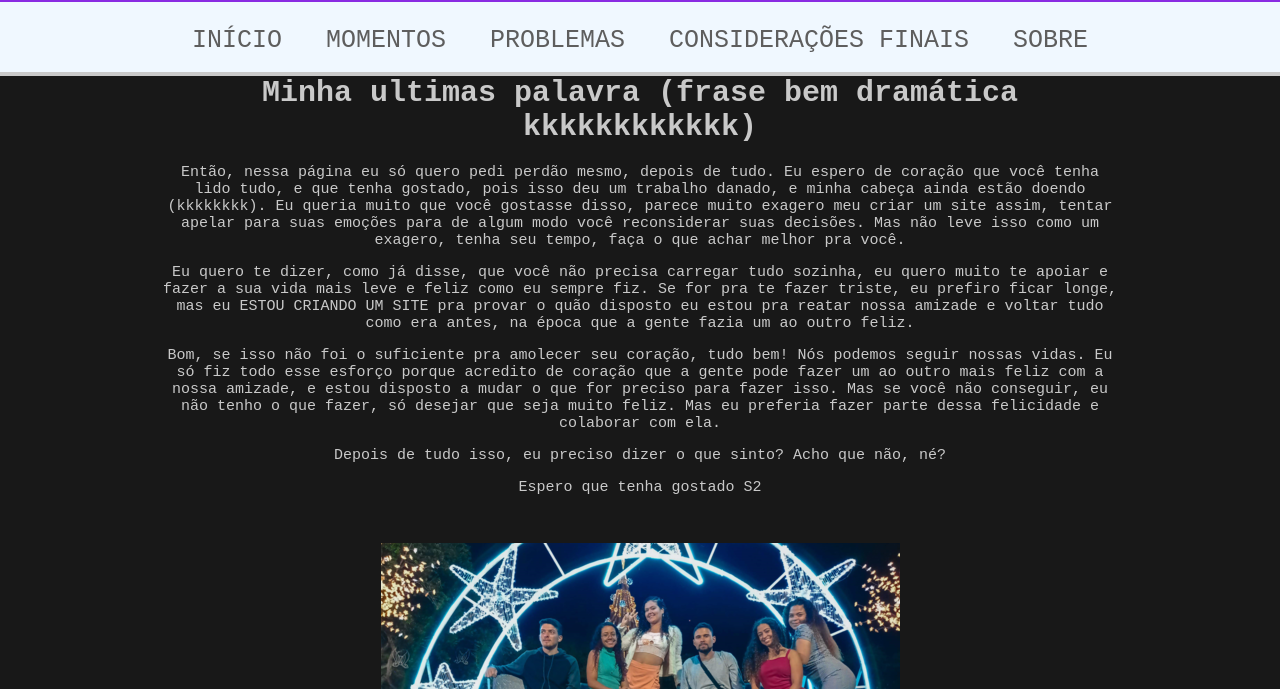
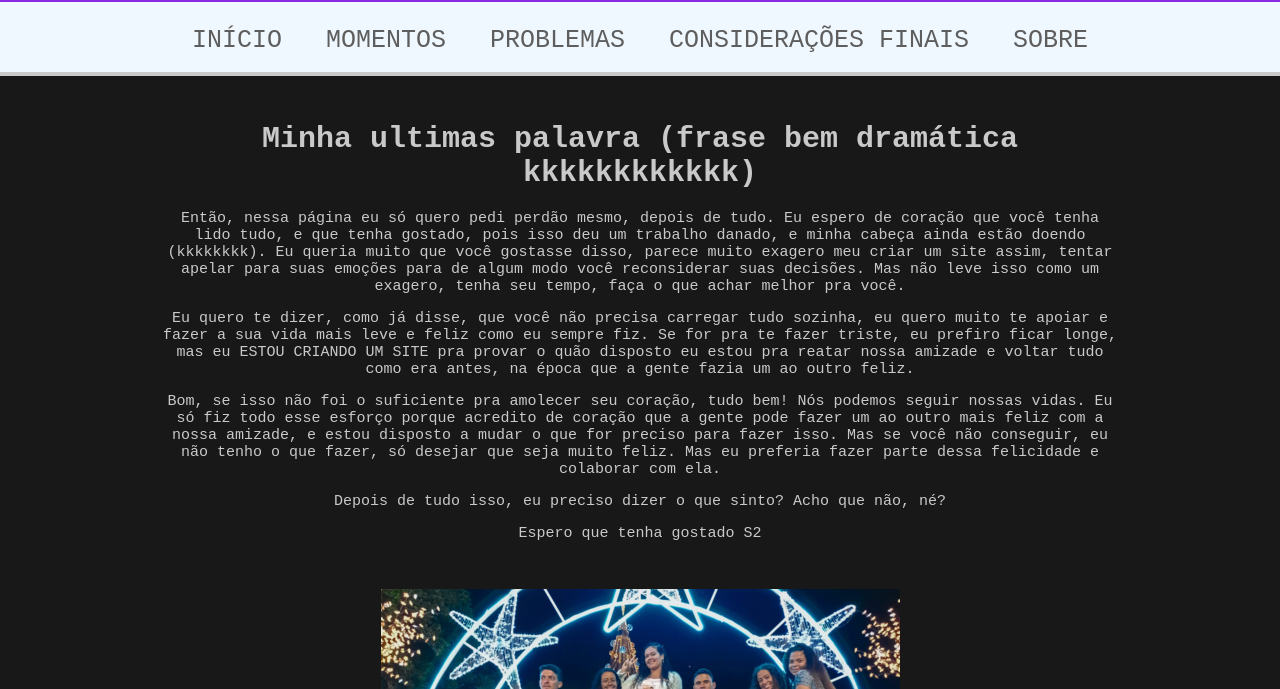
Before and after one commit to Cl3ytu/debs, a plain HTML site: page index4.html in a window 1280 px wide. Shown: the part 111-800 px from the top of the page. Drawn offline with Linux system fonts and the light colour scheme.

Commit message:
Update index4.html

```diff
--- a/index4.html
+++ b/index4.html
@@ -61,7 +61,7 @@
 
     <div class="body-100 bloco-texto">
         <div class="content">
-            <h1 class="texto-destaque">Minha ultimas palavra (frase bem dramática kkkkkkkkkkkk)</h1>
+            <h1 class="texto-destaque spacetop">Minha ultimas palavra (frase bem dramática kkkkkkkkkkkk)</h1>
             <p class="texto-destaque">Então, nessa página eu só quero pedi perdão mesmo, depois de tudo. Eu espero de
                 coração que você tenha lido tudo, e que tenha gostado, pois isso deu um trabalho danado, e minha cabeça
                 ainda estão doendo (kkkkkkkk). Eu queria muito que você gostasse disso, parece muito exagero meu criar
```
